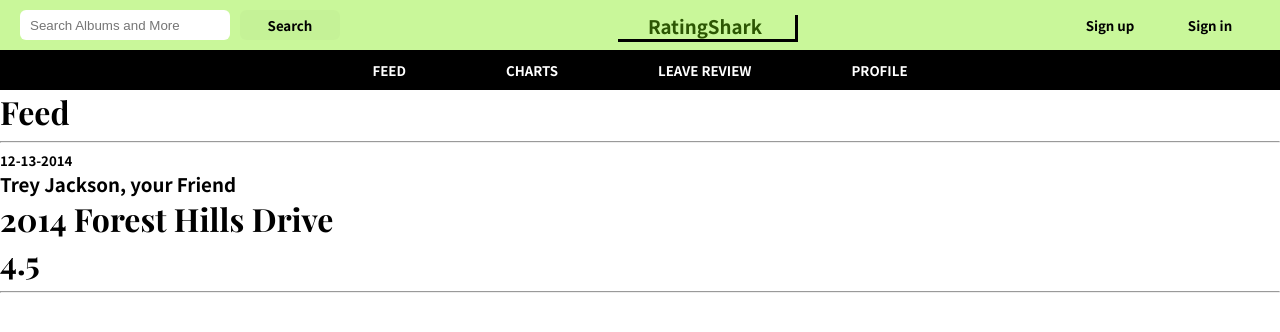
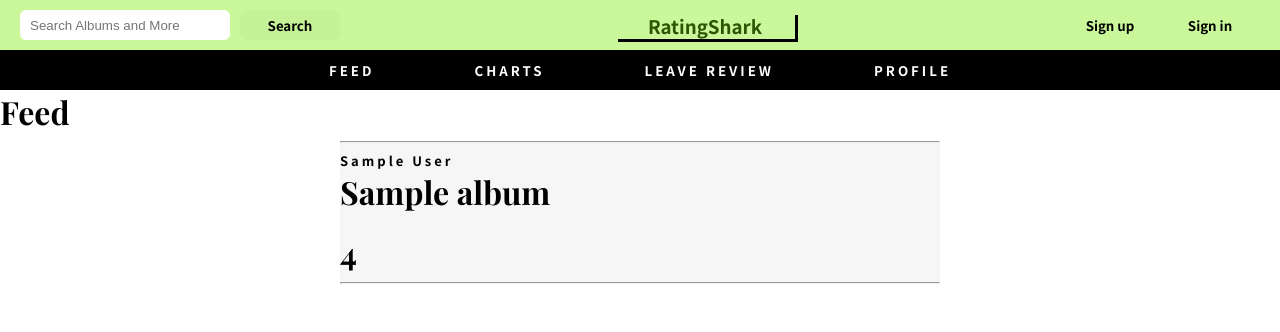
Before and after one commit to adam3norton/ratingShark, a Django app: page / in a window 1280 px wide. Shown: the top 332 px of the page. Run offline with Django 4.2, Linux system fonts and the light colour scheme; tables that the repository leaves empty hold one stand-in row (values such as "Sample post"); some web fonts are replaced.

Commit message:
Leave Reviews and Feed

```diff
--- a/RatingShark/static/css/home.css
+++ b/RatingShark/static/css/home.css
@@ -31,6 +31,15 @@ a {
     /* forces text to single line */
     overflow: hidden;
     text-overflow: ellipsis;
+}
+
+.review-list {
+    min-width: 600px;
+    max-width: 600px;
+}
+
+.review {
+    background-color: #f6f6f6;
 }
 
 .song {
--- a/homePages/urls.py
+++ b/homePages/urls.py
@@ -1,11 +1,12 @@
 from django.urls import path
-from .views import indexPageView, chartsPageView, newReviewPageView, profilePageView, searchPageView, loginPageView, SignOutPageView, artistAlbumsPageView
+from .views import indexPageView, chartsPageView, newReviewPageView, profilePageView, searchPageView, loginPageView, SignOutPageView, artistAlbumsPageView, createReviewPageView
 
 urlpatterns = [
     path("feed/", indexPageView, name="feed"),
     path("charts/", chartsPageView, name="charts"),
     path("new-review/", newReviewPageView, name="new-review"),
     path("artist-albums/<str:name>", artistAlbumsPageView, name="artist-albums"),
+    path("create-review/<str:id>", createReviewPageView, name="create-review"),
     path("profile/", profilePageView, name="profile"),
     path("search/", searchPageView, name="search"),
     path("login/<str:method>/", loginPageView, name="login"),
--- a/homePages/views.py
+++ b/homePages/views.py
@@ -2,7 +2,7 @@ from django.shortcuts import render, redirect
 import spotipy
 from spotipy.oauth2 import SpotifyClientCredentials
 
-from homePages.models import User
+from homePages.models import Album, Review, User
 
 loggedIn = False
 loggedInUsername = ""
@@ -10,30 +10,21 @@ loggedInUserId = None
 
 # Create your views here.
 def indexPageView(request):
+    reviewData = Review.objects.all()
+    print("\nReviews:")
+    print(reviewData)
+
     if loggedInUserId != None:
         userData = User.objects.get(id = loggedInUserId)
-
         context = {
-            'post' : {
-                'User': 'Trey Jackson',
-                'ConnectionToUser' : 'Friend',
-                'Album': '2014 Forest Hills Drive',
-                'Stars': 4.5,
-                'DateTime': '12-13-2014',
-            },
+            'reviews' : reviewData,
             'loggedin': loggedIn,
             'userData': userData,
         }
         return render(request,'homePages/feed.html', context)
     else:
         context = {
-            'post' : {
-                'User': 'Trey Jackson',
-                'ConnectionToUser' : 'Friend',
-                'Album': '2014 Forest Hills Drive',
-                'Stars': 4.5,
-                'DateTime': '12-13-2014',
-            },
+            'reviews' : reviewData,
             'loggedin': loggedIn,
         }
         return render(request,'homePages/feed.html', context)
@@ -55,31 +46,79 @@ def chartsPageView(request):
     return render(request,'homePages/charts.html', context)
 
 def newReviewPageView(request):
+    if loggedInUserId == None:
+        return loginPageView(request, {'method': "signinform"})
+    else:
 
-    # if 'name' in request.GET:
-        # name = request.GET['name']
-        # response=requests.get(f'https://api.nal.usda.gov/fdc/v1/foods/search?query={name}&dataType=&pageSize=8&pageNumber=1&sortBy=dataType.keyword&sortOrder=desc&api_key={settings.API_KEY}')
-        # data = response.json()
-        # searchedFoods = data['foods']
-    results = {}
-    spotify = spotipy.Spotify(client_credentials_manager=SpotifyClientCredentials(client_id='3396d07feb1b47d2bfe027c51e261c82',
-                                                                                  client_secret='7b684d65fe35451db6b21f4efeb2bd93'))
-    if 'name' in request.GET:
-        name = request.GET['name']
-        results = spotify.search(q='artist:' + name, type='artist')
+        # if 'name' in request.GET:
+            # name = request.GET['name']
+            # response=requests.get(f'https://api.nal.usda.gov/fdc/v1/foods/search?query={name}&dataType=&pageSize=8&pageNumber=1&sortBy=dataType.keyword&sortOrder=desc&api_key={settings.API_KEY}')
+            # data = response.json()
+            # searchedFoods = data['foods']
+        results = {}
+        spotify = spotipy.Spotify(client_credentials_manager=SpotifyClientCredentials(client_id='3396d07feb1b47d2bfe027c51e261c82',
+                                                                                    client_secret='7b684d65fe35451db6b21f4efeb2bd93'))
+        if 'name' in request.GET:
+            name = request.GET['name']
+            results = spotify.search(q='artist:' + name, type='artist')
 
-    # uri = results.artists.items[0].external_urls.spotify.split('/')[-1]
+        # uri = results.artists.items[0].external_urls.spotify.split('/')[-1]
 
 
-    context = {
-        'results': results,
-        # 'uri': uri
-    }
-    return render(request,'homePages/new-review.html', context)
+        context = {
+            'results': results,
+            # 'uri': uri
+        }
+        return render(request,'homePages/new-review.html', context)
 
 def artistAlbumsPageView(request, name):
-    context = {}
-    return render(request, 'homePages/artist-albums.html', context)
+    if loggedInUserId == None:
+        return loginPageView(request, {'method': "signinform"})
+    else:
+        results = {}
+        spotify = spotipy.Spotify(client_credentials_manager=SpotifyClientCredentials(client_id='3396d07feb1b47d2bfe027c51e261c82',
+                                                                                    client_secret='7b684d65fe35451db6b21f4efeb2bd93'))
+        results = spotify.search(q='artist:' + name, type='album')
+        context = {
+            'results': results
+        }
+        return render(request, 'homePages/artist-albums.html', context)
+
+def createReviewPageView(request, id):
+    if loggedInUserId == None:
+        return loginPageView(request, {'method': "signinform"})
+    else:
+        results = {}
+        spotify = spotipy.Spotify(client_credentials_manager=SpotifyClientCredentials(client_id='3396d07feb1b47d2bfe027c51e261c82',
+                                                                                    client_secret='7b684d65fe35451db6b21f4efeb2bd93'))
+        results = spotify.album(id)
+        album_name = results['name']
+        album_uri = results['id']
+
+        if request.method == 'POST':
+            stars = request.POST['stars']
+
+            print('Username: ', loggedInUsername)
+            print('Album_Name: ', album_name)
+
+            album_object = Album(
+                name = album_name,
+                uri = album_uri
+            )
+            album_object.save()
+
+            reviewObject = Review(
+                user = User.objects.get(username = loggedInUsername),
+                album = album_object,
+                stars = stars
+            )
+            reviewObject.save()
+            return redirect(indexPageView)
+
+        context = {
+            'results': results
+        }
+        return render(request, 'homePages/create-review.html', context)
 
 def profilePageView(request):
     context = {}
--- a/templates/base.html
+++ b/templates/base.html
@@ -77,22 +77,22 @@
     <div style="max-width: 1000px; display: grid; grid-template-columns: auto auto auto auto;">
         <a href="{% url 'feed' %}">
             <div style="color: #ffffff; display: grid; place-items: center; padding: 0 50px 0 50px;">
-                <h5>FEED</h5>
+                <h5 style="letter-spacing: 3px;">FEED</h5>
             </div>
         </a>
         <a href="{% url 'charts' %}">
             <div style="color: #ffffff; display: grid; place-items: center; padding: 0 50px 0 50px;">
-                <h5>CHARTS</h5>
+                <h5 style="letter-spacing: 3px;">CHARTS</h5>
             </div>
         </a>
         <a href="{% url 'new-review' %}">
             <div style="color: #ffffff; display: grid; place-items: center; padding: 0 50px 0 50px;">
-                <h5>LEAVE REVIEW</h5>
+                <h5 style="letter-spacing: 3px;">LEAVE REVIEW</h5>
             </div>
         </a>
         <a href="{% url 'profile' %}">
             <div style="color: #ffffff; display: grid; place-items: center; padding: 0 50px 0 50px;">
-                <h5>PROFILE</h5>
+                <h5 style="letter-spacing: 3px;">PROFILE</h5>
             </div>
         </a>
     </div>
--- a/templates/homepages/feed.html
+++ b/templates/homepages/feed.html
@@ -9,14 +9,20 @@
     <h1>Feed</h1>
     {% endif %}
 
-    <section class="review">
-        <hr>
-        <h5>{{ post.DateTime }}</h5>
-        <h3>{{ post.User }}, your <b>{{ post.ConnectionToUser }}</b></h3>
-        <h1>{{ post.Album }}</h1>
-        <h1>{{ post.Stars }}</h1>
-        <hr>
+    <div style="display: grid; place-items: center;">
+    <section class="review-list">
+        {% for review in reviews %}
+        <div class="review">
+            <hr>
+            <h3 style="font-size: 13px; letter-spacing: 3px;">{{ review.user }}</h3>
+            <h1>{{ review.album }}</h1>
+            <img src="" alt="">
+            <h1>{{ review.stars }}</h1>
+            <hr>
+        </div>
+        {% endfor %}
     </section>
+</div>
 </section>
 
 {% endblock %}
```
Also changed, not shown: other parts of RatingShark/static/css/home.css (+42 -0 lines), templates/homepages/artist-albums.html (+20 -4 lines), templates/homepages/create-review.html (added, +35 -0 lines), templates/homepages/new-review.html (+6 -4 lines), 1 other file.
